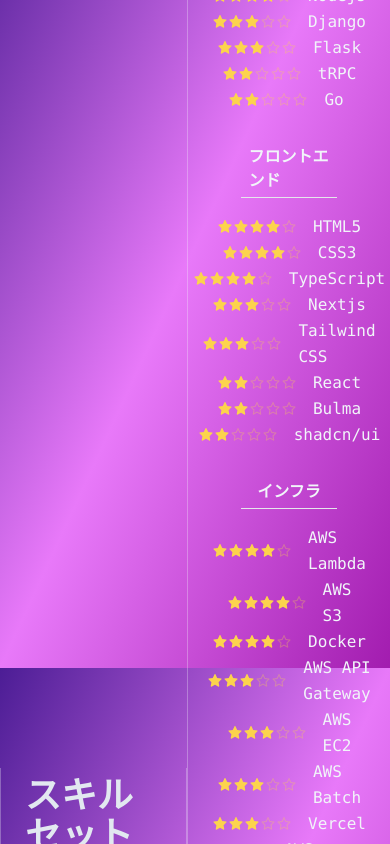
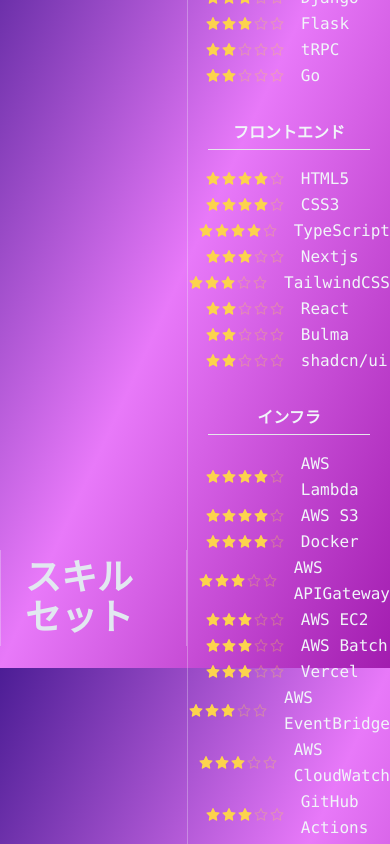
Before and after one commit to bytakumi/Profile, a Next.js app: page / in a window 390 px wide. Shown: the part 1020-1864 px from the top of the page. Built offline with nearby package versions, Linux system fonts and the light colour scheme.

Commit message:
スキル欄をレスポンシブに対応した

```diff
--- a/components/skillSet.tsx
+++ b/components/skillSet.tsx
@@ -40,7 +40,7 @@
                 name: "Nextjs",
                 star: 3,
             }, {
-                name: "Tailwind CSS",
+                name: "TailwindCSS",
                 star: 3,
             }, {
                 name: "React",
@@ -66,7 +66,7 @@
                 name: "Docker",
                 star: 4,
             }, {
-                name: "AWS API Gateway",
+                name: "AWS APIGateway",
                 star: 3,
             }, {
                 name: "AWS EC2",
--- a/components/skillSetDetail.tsx
+++ b/components/skillSetDetail.tsx
@@ -13,7 +13,7 @@
 export default function SkillSetDetail({ categoryName, skillDetailList }: SkillProps) {
     return (
         <>
-        <div className="flex justify-center flex-col w-3/5 mx-auto">
+        <div className="flex justify-center flex-col md:w-3/5 mx-auto">
             {/* OBJECT: Category (Language, Infra, etc...) */}
             <div className="border-b borer-slate-100/20 pb-1 mb-4 flex justify-center w-4/5 mx-auto">
                 <div className="px-2 text-slate-100 text-base font-bold">
```
